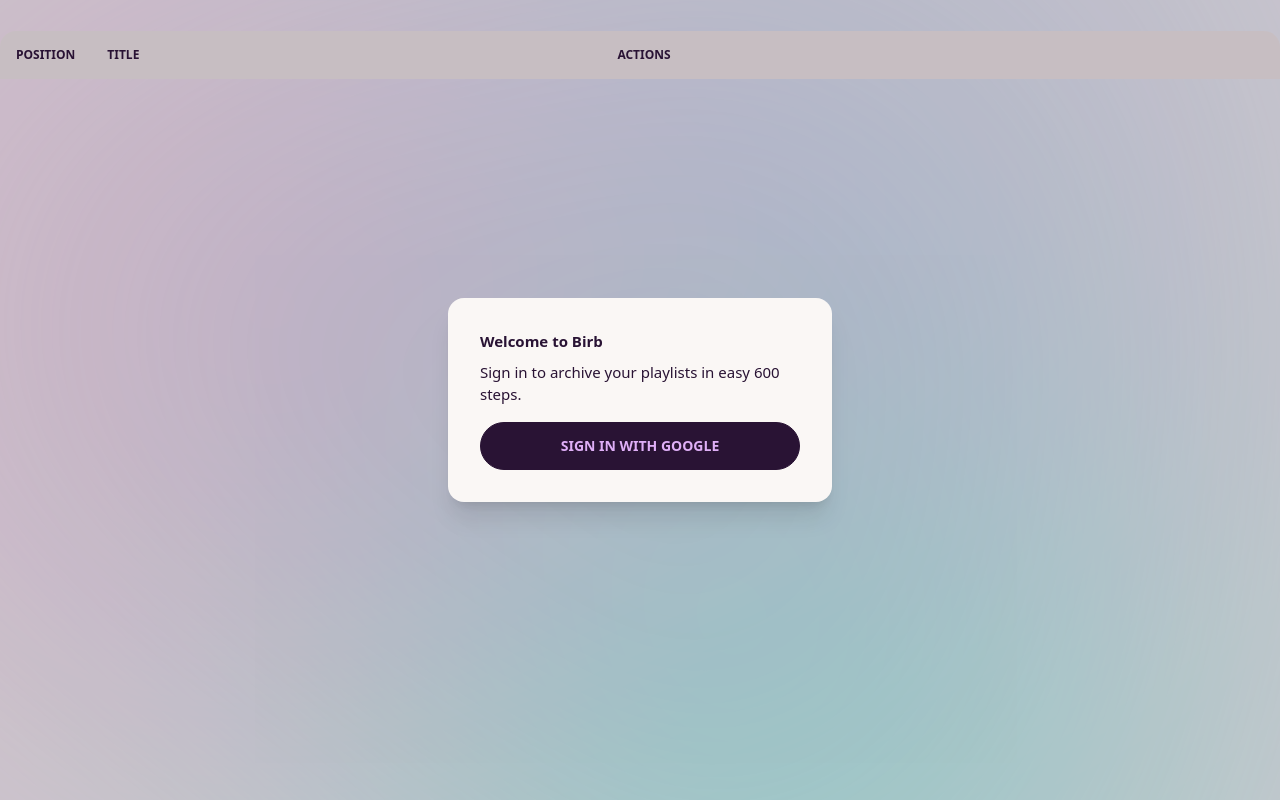
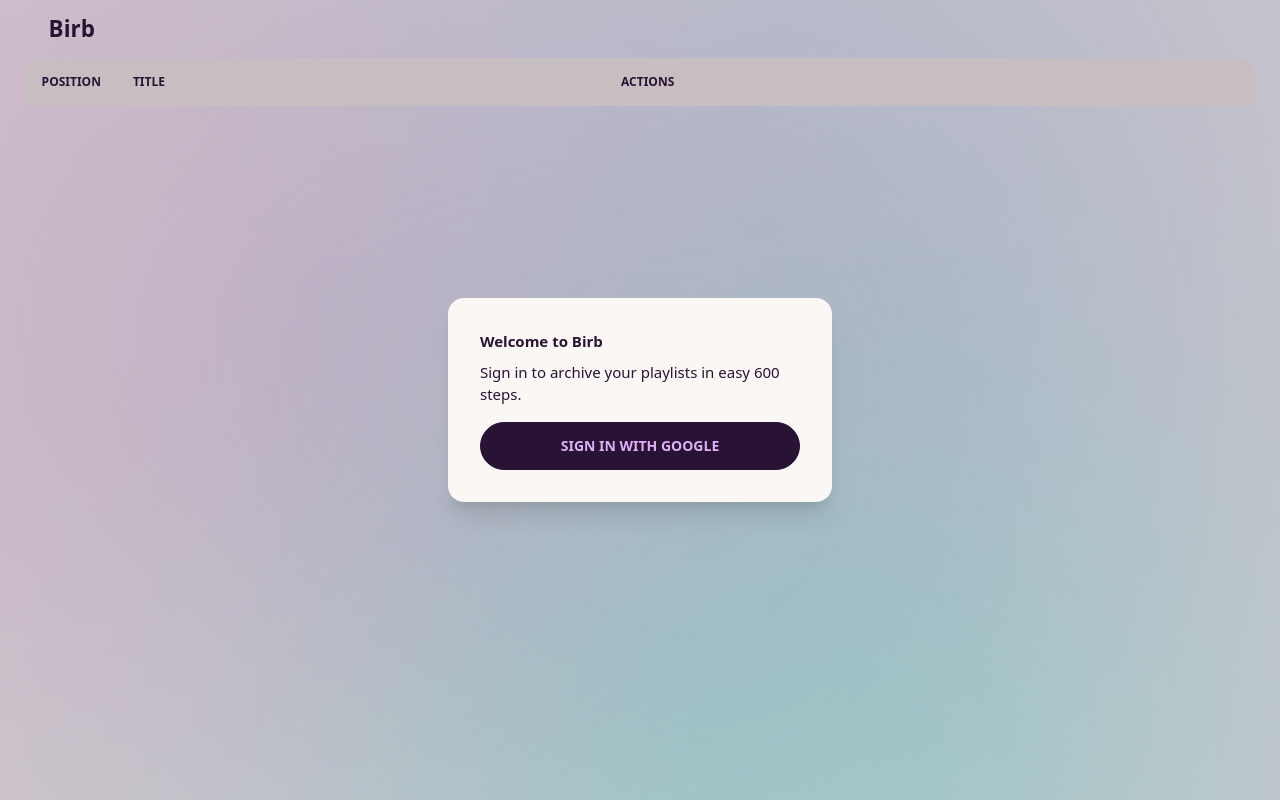
Before and after one commit to treant-prime/Birb, a Vue app: page /1 in a window 1280 px wide. Built offline with nearby package versions, Linux system fonts and the light colour scheme; some icons are missing.

Commit message:
Styling table and navbar

```diff
--- a/src/assets/base.css
+++ b/src/assets/base.css
@@ -86,7 +86,19 @@
   border-color: hsl(var(--b3));
 }
 
+.table {
+  width: 96vw;
+  margin: auto;
+}
+
 /* wierd tailwind/daisy behavior */
 .table th:first-child {
   z-index: 0;
 }
+
+.table .table-title {
+  white-space: nowrap;
+  overflow: hidden;
+  text-overflow: ellipsis;
+  width: 60vw;
+}
--- a/src/assets/tailwind.css
+++ b/src/assets/tailwind.css
@@ -9,7 +9,9 @@
   }
 
   .navigation {
-    @apply p-2 flex justify-between items-center;
+    @apply p-3 flex justify-between items-center;
+    padding-left: 2vw;
+    padding-right: 2vw;
   }
 
   .card {
--- a/src/components/NavigationBar.vue
+++ b/src/components/NavigationBar.vue
@@ -11,7 +11,9 @@
 
 <template lang="pug">
 .navigation
-  v-icon.cursor-pointer(name="fa-kiwi-bird" scale="2" @click="$router.push({ name: 'Playlists' })")
+  .flex.items-center.justify-center.cursor-pointer(@click="$router.push({ name: 'Playlists' })")
+    v-icon(name="fa-kiwi-bird" scale="2")
+    h2.font-bold.ml-2.mb-0 Birb
 
   button.btn.btn-sm.gap-2.pl-2(v-if="tokenStore.isToken" @click="singOff" type="button")
     v-icon(name="la-user-circle-solid" scale="1")
--- a/src/views/Playlist.vue
+++ b/src/views/Playlist.vue
@@ -105,7 +105,7 @@
 .overflow-x-auto.w-full
   replace-video-modal(:playlistItemToReplace="playlistItemToReplace" v-if="playlistItemToReplace" @close="closeModal" @deleteVideo="deleteVideo($event)")
 
-  table.table.w-full
+  table.table
     thead
       tr
         th.w-12 Position
@@ -123,7 +123,7 @@
                 .bg-secondary.w-12.h-12.flex.items-center.justify-center(v-else)
                   v-icon(name="gi-tombstone" scale="1.5")
             div.w-full
-              .font-bold {{playlistItem.title}}
+              .font-bold.table-title {{ playlistItem.title }}
               .text-sm.opacity-50(v-if="playlistItem.isNotAvailable")
                 a(:href="`https://www.google.com/search?q=${playlistItem.videoId}`" target="_blank") Google for video ID
 
```
